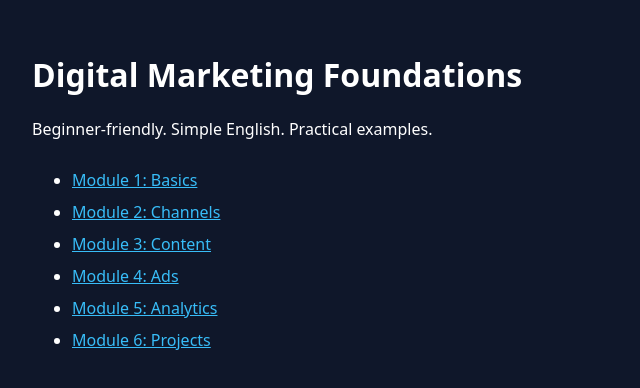
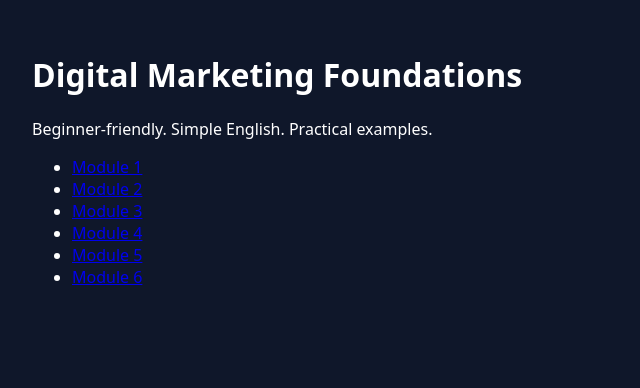
Before and after one commit to Scaleshiftlabs/scaleshift-learn, a React (Vite) app: page /course in a window 1280 px wide. Shown: the top 388 px of the page, without its empty margins (0-640 px from the left). Built offline with nearby package versions, Linux system fonts and the light colour scheme; no server answers.

Commit message:
reset: flat routing no redirects guaranteed

```diff
--- a/src/App.jsx
+++ b/src/App.jsx
@@ -11,11 +11,10 @@ export default function App() {
     <Routes>
       <Route path="/course" element={<CourseHome />} />
 
-      <Route path="/course/module/:id" element={<Module />}>
-        <Route path="video/:vid" element={<Video />} />
-        <Route path="assignment" element={<Assignment />} />
-        <Route path="quiz" element={<Quiz />} />
-      </Route>
+      <Route path="/course/module/:id" element={<Module />} />
+      <Route path="/course/module/:id/video/:vid" element={<Video />} />
+      <Route path="/course/module/:id/assignment" element={<Assignment />} />
+      <Route path="/course/module/:id/quiz" element={<Quiz />} />
     </Routes>
   );
 }
--- a/src/pages/course/CourseHome.jsx
+++ b/src/pages/course/CourseHome.jsx
@@ -2,49 +2,17 @@ import { Link } from "react-router-dom";
 
 export default function CourseHome() {
   return (
-    <div
-      style={{
-        minHeight: "100vh",
-        background: "#0f172a",
-        color: "white",
-        padding: 32,
-        maxWidth: 900
-      }}
-    >
+    <div style={{ padding: 32, color: "white" }}>
       <h1>Digital Marketing Foundations</h1>
       <p>Beginner-friendly. Simple English. Practical examples.</p>
 
-      <ul style={{ marginTop: 24, lineHeight: "2" }}>
-        <li>
-          <Link to="/course/module/1" style={{ color: "#38bdf8" }}>
-            Module 1: Basics
-          </Link>
-        </li>
-        <li>
-          <Link to="/course/module/2" style={{ color: "#38bdf8" }}>
-            Module 2: Channels
-          </Link>
-        </li>
-        <li>
-          <Link to="/course/module/3" style={{ color: "#38bdf8" }}>
-            Module 3: Content
-          </Link>
-        </li>
-        <li>
-          <Link to="/course/module/4" style={{ color: "#38bdf8" }}>
-            Module 4: Ads
-          </Link>
-        </li>
-        <li>
-          <Link to="/course/module/5" style={{ color: "#38bdf8" }}>
-            Module 5: Analytics
-          </Link>
-        </li>
-        <li>
-          <Link to="/course/module/6" style={{ color: "#38bdf8" }}>
-            Module 6: Projects
-          </Link>
-        </li>
+      <ul>
+        <li><Link to="/course/module/1">Module 1</Link></li>
+        <li><Link to="/course/module/2">Module 2</Link></li>
+        <li><Link to="/course/module/3">Module 3</Link></li>
+        <li><Link to="/course/module/4">Module 4</Link></li>
+        <li><Link to="/course/module/5">Module 5</Link></li>
+        <li><Link to="/course/module/6">Module 6</Link></li>
       </ul>
     </div>
   );
--- /dev/null
+++ b/src/pages/course/modules/Assignment.jsx
@@ -0,0 +1,13 @@
+import { useParams, Link } from "react-router-dom";
+
+export default function Assignment() {
+  const { id } = useParams();
+
+  return (
+    <div style={{ padding: 32, color: "white" }}>
+      <h1>Module {id} – Assignment</h1>
+      <p>This is assignment page.</p>
+      <Link to={`/course/module/${id}`}>← Back to Module</Link>
+    </div>
+  );
+}
--- a/src/pages/course/modules/Module.jsx
+++ b/src/pages/course/modules/Module.jsx
@@ -1,54 +1,20 @@
-import { useParams, Link, Outlet } from "react-router-dom";
+import { useParams, Link } from "react-router-dom";
 
 export default function Module() {
   const { id } = useParams();
 
   return (
-    <div
-      style={{
-        minHeight: "100vh",
-        background: "#0f172a",
-        color: "white",
-        padding: 32,
-        maxWidth: 900
-      }}
-    >
+    <div style={{ padding: 32, color: "white" }}>
       <h1>Module {id}</h1>
-      <p>Videos • Assignment • Quiz • Handouts</p>
 
-      <ul style={{ lineHeight: "2", marginTop: 24 }}>
-        <li>
-          <Link to="video/1" style={{ color: "#38bdf8" }}>
-            ▶ Video 1
-          </Link>
-        </li>
-        <li>
-          <Link to="video/2" style={{ color: "#38bdf8" }}>
-            ▶ Video 2
-          </Link>
-        </li>
-        <li>
-          <Link to="assignment" style={{ color: "#38bdf8" }}>
-            📝 Assignment
-          </Link>
-        </li>
-        <li>
-          <Link to="quiz" style={{ color: "#38bdf8" }}>
-            ❓ Quiz
-          </Link>
-        </li>
+      <ul>
+        <li><Link to={`/course/module/${id}/video/1`}>Video 1</Link></li>
+        <li><Link to={`/course/module/${id}/video/2`}>Video 2</Link></li>
+        <li><Link to={`/course/module/${id}/assignment`}>Assignment</Link></li>
+        <li><Link to={`/course/module/${id}/quiz`}>Quiz</Link></li>
       </ul>
 
-      {/* 👇 THIS IS THE MISSING PIECE */}
-      <div style={{ marginTop: 40 }}>
-        <Outlet />
-      </div>
-
-      <div style={{ marginTop: 40 }}>
-        <Link to="/course" style={{ color: "#a5b4fc" }}>
-          ← Back to Course
-        </Link>
-      </div>
+      <p><Link to="/course">← Back to Course</Link></p>
     </div>
   );
 }
--- /dev/null
+++ b/src/pages/course/modules/Quiz.jsx
@@ -0,0 +1,13 @@
+import { useParams, Link } from "react-router-dom";
+
+export default function Quiz() {
+  const { id } = useParams();
+
+  return (
+    <div style={{ padding: 32, color: "white" }}>
+      <h1>Module {id} – Quiz</h1>
+      <p>This is quiz page.</p>
+      <Link to={`/course/module/${id}`}>← Back to Module</Link>
+    </div>
+  );
+}
```
